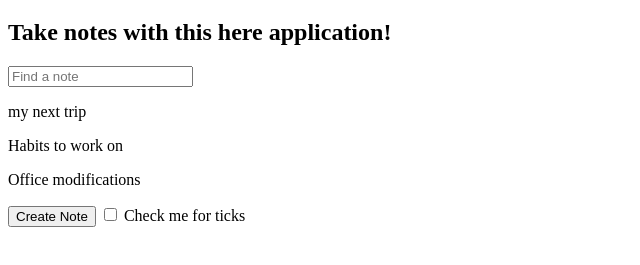
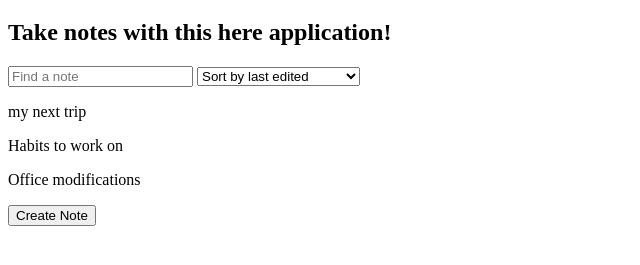
Before and after one commit to mkozlows21/javascript, a plain HTML site: page notes-app/index.html in a window 1280 px wide. Shown: the part 61-326 px from the top of the page, without its empty margins (0-640 px from the left). Drawn offline with Linux system fonts and the light colour scheme.

Commit message:
Some more work on forms and DOM

```diff
--- a/notes-app/index.html
+++ b/notes-app/index.html
@@ -7,12 +7,13 @@
         <h1>Notes App</h1>
         <h2>Take notes with this here application!</h2>
         <input type="text" id="search-text" placeholder="Find a note">
-        <div id="notes">
-        </div>
+        <select id="filter-by">
+            <option value="byEdited">Sort by last edited</option>
+            <option value="byCreated">Sort by recently created</option>
+            <option value="byAlpha">Sort alphabetically</option>
+        </select>
+        <div id="notes"></div>
         <button>Create Note</button>
-        <label>
-            <input type="checkbox"> Check me for ticks
-        </label>
         <script src="notes-app.js"></script>
     </body>
 </html>
--- a/notes-app/notes-app.js
+++ b/notes-app/notes-app.js
@@ -64,3 +64,16 @@
     //calls the function for each input
     renderNotes(notes, filters);
 });
+
+document.querySelector('#filter-by').addEventListener('change', function(event){
+    console.log(event.target.value);
+});
+
+
+let area = document.querySelector('#filter-by');
+
+for(let i = 0; i < 5; i++) {
+    let newVal = document.createElement('option');
+    newVal.textContent = i;
+    area.appendChild(newVal);
+}
```
Also changed, not shown: todo-app/index.html (+3 -0 lines), todo-app/todo-app.js (+14 -3 lines).
